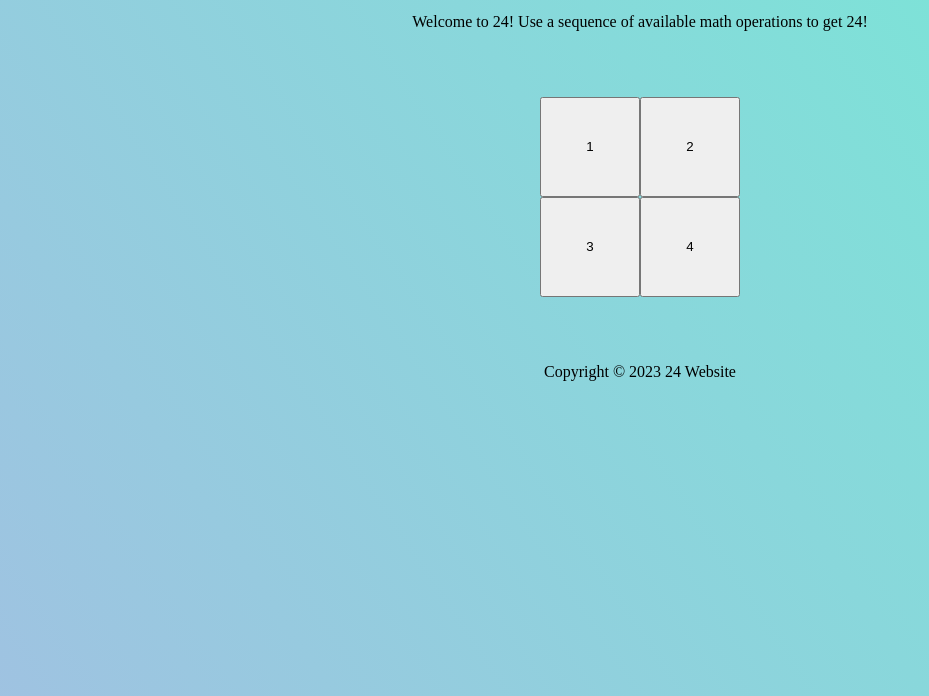
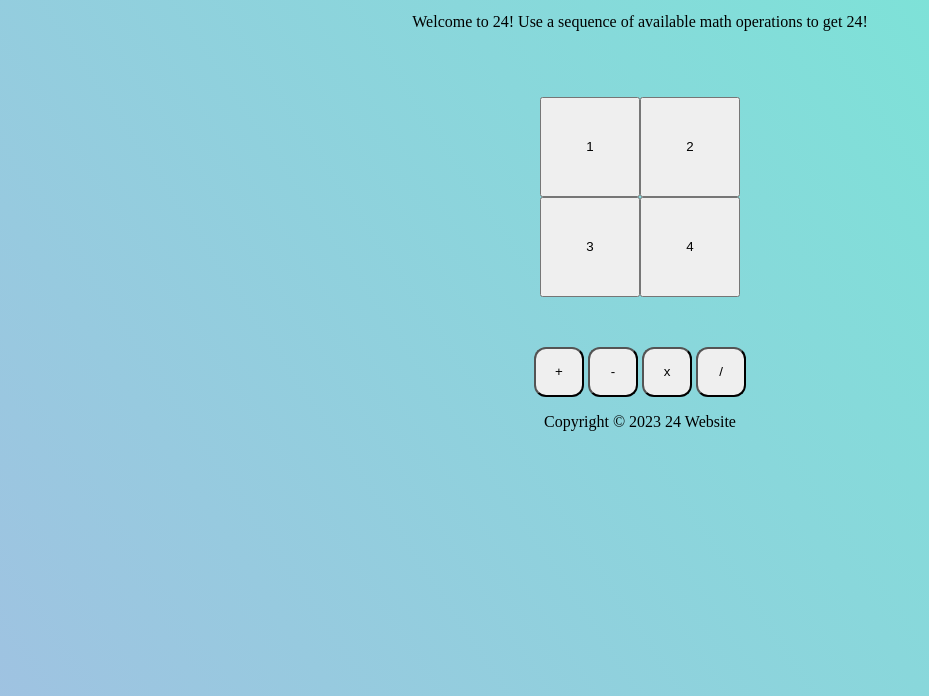
Before and after one commit to maquezada88/24webapp, a plain HTML site: page index.html in a window 1280 px wide. Shown: the part 104-800 px from the top of the page, without its empty margins (0-929 px from the left). Drawn offline with Linux system fonts and the light colour scheme.

Commit message:
slightly modified

```diff
--- a/index.html
+++ b/index.html
@@ -1,4 +1,4 @@
-  <!DOCTYPE html>
+    <!DOCTYPE html>
 <html>
   <head>
     <title>24 Game</title>
@@ -26,8 +26,14 @@
               <button id="num4" type="text/grid">4</button>
             </div>
 
+            <div class="ops">
+              <button id="add">+</button>
+              <button id="sub">-</button>
+              <button id="mult">x</button>
+              <button id="div">/</button>
+            </div>
+  </body>
     <footer>
       <p>Copyright © 2023 24 Website</p>
     </footer>
-  </body>
 </html>
```
